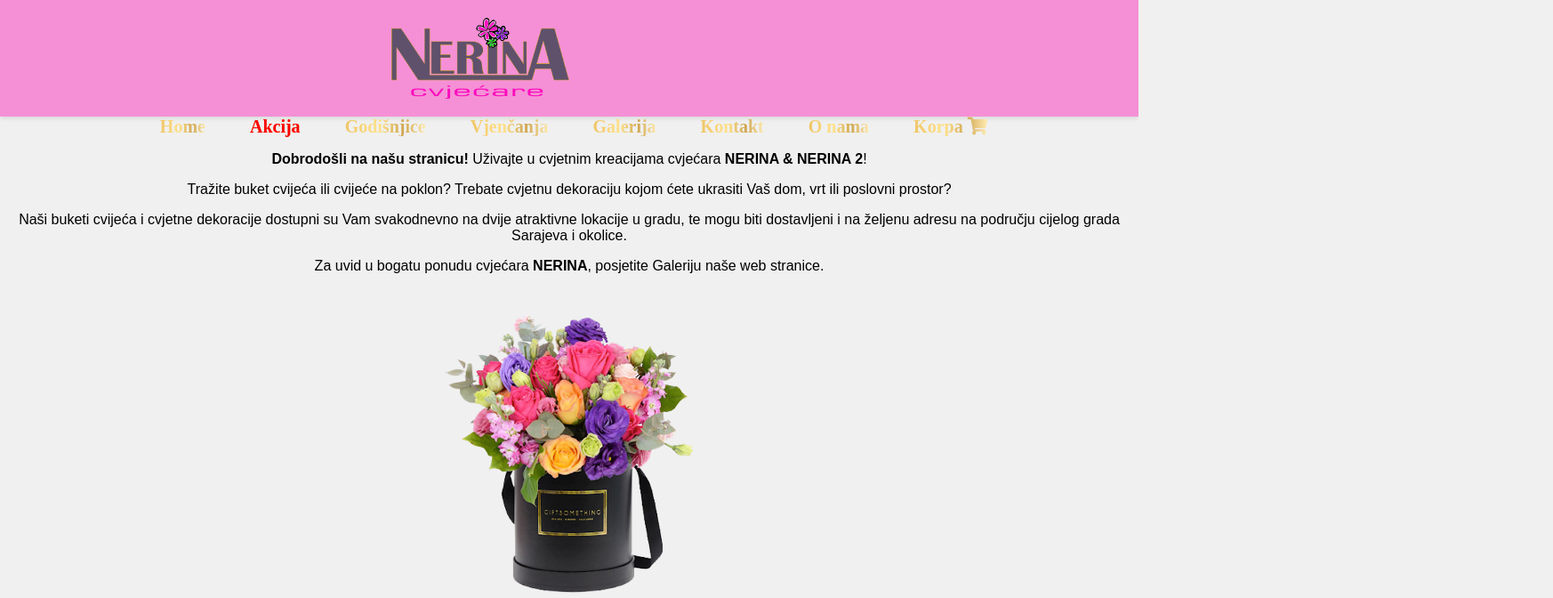
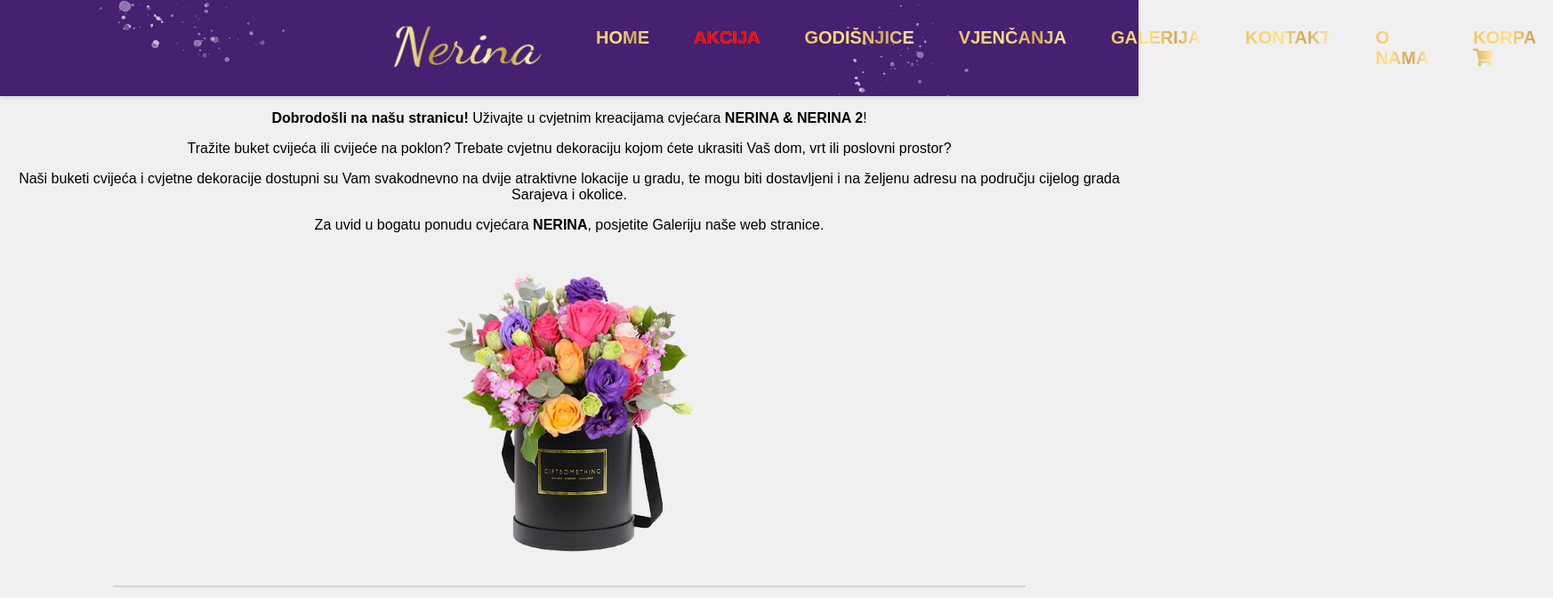
Before and after one commit to ThorMoon2016/iph, a plain HTML site: page buketi.html in a window 1280 px wide. Shown: the top 672 px of the page at 89% size, 1746 px wide, since content can reach past the window. Drawn offline with Linux system fonts and the light colour scheme; a script that the page names is missing.

Commit message:
Update buketi.html

```diff
--- a/buketi.html
+++ b/buketi.html
@@ -13,10 +13,65 @@
 
 
 </head>
+
+
+
+<style>
+    body {
+        margin: 0;
+        padding: 0;
+        font-family: Arial, sans-serif;
+    }
+
+    .header {
+
+        position: relative;
+        z-index: 1;
+        background: url('images/desktopBG1.png') no-repeat;
+        background-size: cover;
+    }
+
+    .text-animation {
+        min-height: 300px; /* Visina text-animation sekcije */
+        position: relative;
+
+    }
+
+    .full-background {
+        position: absolute;
+        top: 0;
+        left: 0;
+        width: 100%;
+        height: 8%;
+        z-index: 0;
+        background: url('images/desktopBG1.png') no-repeat;
+        background-size: cover;
+
+    }
+
+
+/* Media upit za mobilne uređaje */
+@media only screen and (max-width: 768px) {
+    .header {
+        background: url('images/mobBG1.png') no-repeat;
+        background-size: cover;
+    }
+
+    .full-background {
+        background: url('images/mobBG1.png') no-repeat;
+        background-size: cover;
+        height: 115%;
+    }
+}
+</style>
+
 <body>
-    <header>
+    <div class="full-background"></div>
+    <header class="header">
         <div class="logo">
-            <a href="index.html"><img src="images/11.png" alt="Logo Cvijećara"></a>
+            <a href="index.html"><img src="images/l1.png" alt="Logo Cvijećara"></a>
+        </div>
+
         </div>
 
 
@@ -25,22 +80,23 @@
             <div class="menu-line"></div>
             <div class="menu-line"></div>
         </div>
-    </header>
+
     <nav class="menu">
         <ul>
-            <li><a href="index.html">Home</a></li>
-            <li><a href="buketi.html" style="color: red;">Akcija</a></li>
+            <li><a href="index.html">HOME</a></li>
+            <li><a href="buketi.html" style="color: red;">AKCIJA</a></li>
 
-            <li><a href="godisnjice.html">Godišnjice</a></li>
-            <li><a href="#">Vjenčanja</a></li>
-            <li><a href="galerija.html">Galerija</a></li>
-            <li><a href="contact.html">Kontakt</a></li>
-            <li><a href="about.html">O nama</a></li>
-            <li><a href="korpa.html">Korpa <i class="fas fa-shopping-cart"></i></a></li>
+            <li><a href="godisnjice.html">GODIŠNJICE</a></li>
+            <li><a href="#">VJENČANJA</a></li>
+            <li><a href="galerija.html">GALERIJA</a></li>
+            <li><a href="contact.html">KONTAKT</a></li>
+            <li><a href="about.html">O NAMA</a></li>
+            <li><a href="korpa.html">KORPA <i class="fas fa-shopping-cart"></i></a></li>
 
             <!-- Dodajte ostale opcije menija ovdje -->
         </ul>
     </nav>
+</header>
 
 
 
```
